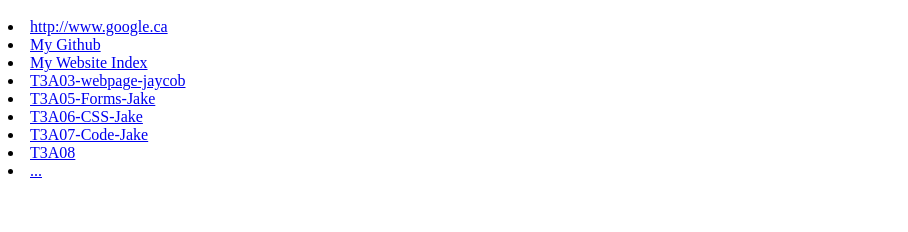
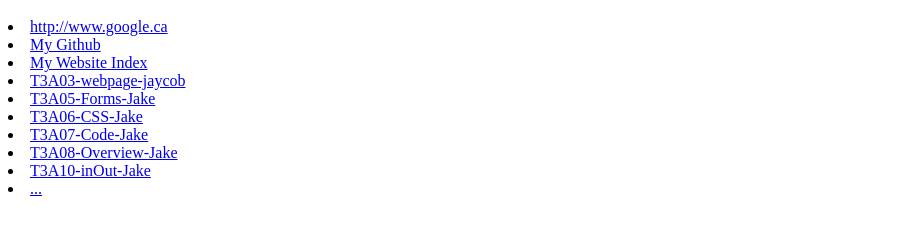
Before and after one commit to blopman5002/mms-game-dev-jake, a plain HTML site: page public/index.html in a window 1280 px wide. Shown: the part 48-280 px from the top of the page, without its empty margins (0-908 px from the left). Drawn offline with Linux system fonts and the light colour scheme.

Commit message:
Update index.html

```diff
--- a/public/index.html
+++ b/public/index.html
@@ -11,5 +11,6 @@
 <li><a href="T3A05-Forms-Jake.html">T3A05-Forms-Jake</a>
 <li><a href="T3A06-CSS-Jake.html">T3A06-CSS-Jake</a>
 <li><a href="T3A07-Code-Jake.html">T3A07-Code-Jake</a>
-<li><a href="T3A08-Overview-Jake.html">T3A08</a>
-<li><a href="..">...</a>
+<li><a href="T3A08-Overview-Jake.html">T3A08-Overview-Jake</a>
+<li><a href="T3A10-inOut-Jake">T3A10-inOut-Jake</a>
+  <li><a href="..">...</a>
```
